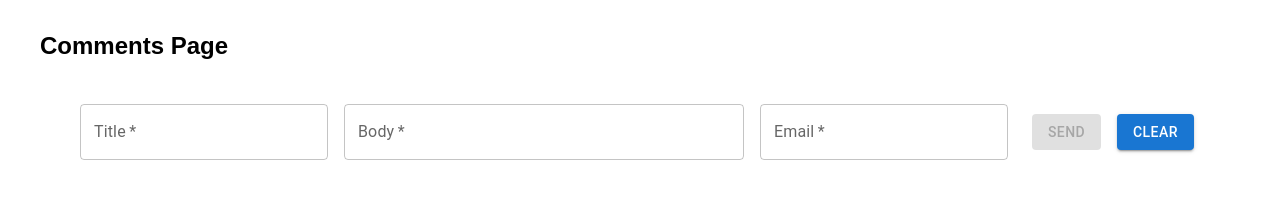
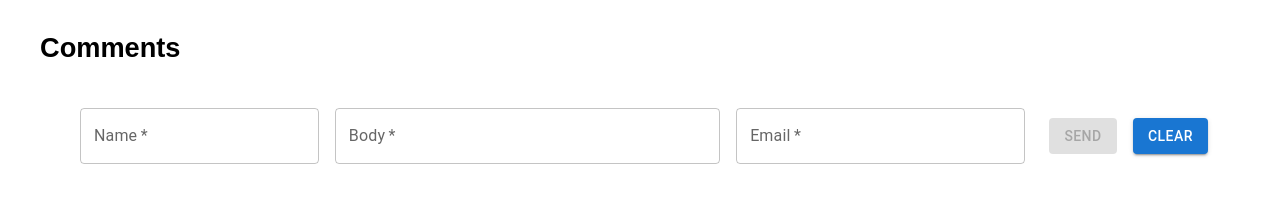
Before and after one commit to nitaiaharoni1/nitai-steps-challenge, a React (Create React App) app: page / in a window 1280 px wide. Shown: the top 197 px of the page. Built offline with nearby package versions, Linux system fonts and the light colour scheme; no server answers.

Commit message:
add comments fixes

```diff
--- a/src/context/CommentsContext/CommentsContext.tsx
+++ b/src/context/CommentsContext/CommentsContext.tsx
@@ -1,23 +1,31 @@
 import { createContext, FC, useEffect, useMemo, useState } from 'react';
 
-import { getCommentsReq } from 'services/commentsService';
-import { IComment } from 'types/interfaces';
+import { getCommentsReq, postCommentsReq } from 'services/commentsService';
+import { IComment, ICommentPost } from 'types/interfaces';
 
 interface ICommentsContext {
   comments: IComment[];
   getComments: () => void;
+  addComment: (comment: ICommentPost) => void;
   isLoading: boolean;
 }
 
 export const CommentsContext = createContext<ICommentsContext>({
   comments: [],
   getComments: () => undefined,
+  addComment: () => undefined,
   isLoading: false,
 });
 
 export const CommentsProvider: FC = ({ children }) => {
   const [comments, setComments] = useState<IComment[]>([]);
   const [isLoading, setIsLoading] = useState(false);
+
+  const addComment = async (comment: ICommentPost) => {
+    setIsLoading(true);
+    await postCommentsReq(comment);
+    getComments();
+  };
 
   const getComments = async () => {
     setIsLoading(true);
@@ -38,8 +46,9 @@ export const CommentsProvider: FC = ({ children }) => {
   const value = useMemo(() => ({
     comments,
     getComments,
+    addComment,
     isLoading,
-  }), [comments, isLoading]);
+  }), [addComment, comments, isLoading]);
 
   return (
     <CommentsContext.Provider value={value}>
--- a/src/pages/commentsPage/CommentsPage.module.scss
+++ b/src/pages/commentsPage/CommentsPage.module.scss
@@ -2,6 +2,6 @@
 
 .header {
   color: $black;
-  font-size: 1.5rem;
+  font-size: 1.7rem;
   font-weight: bold;
 }
--- a/src/pages/commentsPage/CommentsPage.tsx
+++ b/src/pages/commentsPage/CommentsPage.tsx
@@ -3,7 +3,6 @@ import { FC, useContext } from 'react';
 import styles from './CommentsPage.module.scss';
 import { CommentsList } from './components';
 
-import { Loader } from 'components';
 import { CommentsContext } from 'context';
 
 export const CommentsPage: FC = () => {
@@ -11,7 +10,7 @@ export const CommentsPage: FC = () => {
 
   return (
     <>
-      <div className={styles.header}>Comments Page</div>
+      <div className={styles.header}>Comments</div>
 
       <CommentsList comments={comments} />
     </>
--- a/src/pages/commentsPage/components/CommentsAddComment/CommentsAddComment.tsx
+++ b/src/pages/commentsPage/components/CommentsAddComment/CommentsAddComment.tsx
@@ -1,28 +1,33 @@
 import { Box, Button, TextField } from '@mui/material';
-import { ChangeEvent, FC, useState } from 'react';
+import { ChangeEvent, FC, useContext, useState } from 'react';
 
 import styles from './CommentsAddComment.module.scss';
 
+import { CommentsContext } from 'context';
 import colors from 'themes/colors.module.scss';
+import { validateEmail } from 'utils/validateEmail';
 
 enum InputsTypes {
-  title = 'title',
+  name = 'name',
   body = 'body',
   email = 'email',
 }
 
 export const CommentsAddComment: FC = () => {
-  const [title, setTitle] = useState('');
+  const { addComment } = useContext(CommentsContext);
+
+  const [name, setName] = useState('');
   const [body, setBody] = useState('');
   const [email, setEmail] = useState('');
 
-  const isSubmitDisabled = !title || !body || !email;
+  const isEmailValid = validateEmail(email);
+  const isSubmitDisabled = !name || !body || !email || !isEmailValid;
 
   const handleInputChanged = (e: ChangeEvent<any>) => {
     const { id, value } = e.target;
     switch (id) {
-      case InputsTypes.title:
-        setTitle(value);
+      case InputsTypes.name:
+        setName(value);
         break;
       case InputsTypes.body:
         setBody(value);
@@ -35,16 +40,19 @@ export const CommentsAddComment: FC = () => {
     }
   };
 
-  const handleClear = (e: any) => {
-    e.preventDefault();
-    setTitle('');
+  const handleClear = () => {
+    setName('');
     setBody('');
     setEmail('');
   };
 
-  const handleSubmit = (e: any) => {
-    e.preventDefault();
-    console.log(title, body, email);
+  const handleSubmit = () => {
+    addComment({
+      name,
+      body,
+      email,
+    });
+    handleClear();
   };
 
   return (
@@ -56,12 +64,12 @@ export const CommentsAddComment: FC = () => {
     >
       <div className={styles.inputs}>
         <TextField
-          id={InputsTypes.title}
-          label='Title'
+          id={InputsTypes.name}
+          label='Name'
           onChange={handleInputChanged}
           required
           sx={{ m: 1 }}
-          value={title}
+          value={name}
         />
 
         <TextField
@@ -79,11 +87,16 @@ export const CommentsAddComment: FC = () => {
         />
 
         <TextField
+          autoComplete='email'
+          error={!isEmailValid && !!email}
           id={InputsTypes.email}
           label='Email'
           onChange={handleInputChanged}
           required
-          sx={{ m: 1 }}
+          sx={{
+            m: 1,
+            width: 300,
+          }}
           value={email}
         />
       </div>
--- a/src/pages/commentsPage/components/CommentsList/CommentsList.tsx
+++ b/src/pages/commentsPage/components/CommentsList/CommentsList.tsx
@@ -3,8 +3,6 @@ import InfiniteScroll from 'react-infinite-scroller';
 
 import { CommentsAddComment } from '../CommentsAddComment/CommentsAddComment';
 import { CommentsListItem } from '../CommentsListItem/CommentsListItem';
-
-import styles from './CommentsList.module.scss';
 
 import { Loader } from 'components';
 import { IComment } from 'types';
--- a/src/services/commentsService/commentsService.ts
+++ b/src/services/commentsService/commentsService.ts
@@ -2,12 +2,18 @@ import axios from 'axios';
 
 import { constants } from '../constants';
 
-import { IComment } from 'types/interfaces';
+import { IComment, ICommentPost } from 'types/interfaces';
 
-const { base, comments } = constants.api;
+const { base, comments, stepsBase, testAssignComment } = constants.api;
 
 export const getCommentsReq = async (): Promise<IComment[] | undefined> => {
-  const res = await axios.get(`${base}/${comments}`, {});
+  const res = await axios.get(`${base}/${comments}`);
   if (!res?.data) return undefined;
   return res?.data;
 };
+
+export const postCommentsReq = async (comment: ICommentPost): Promise<any> => {
+  const res = await axios.post(`${stepsBase}/${testAssignComment}`, comment);
+  if (!res?.data) return undefined;
+  return res?.data;
+};
--- a/src/services/constants.ts
+++ b/src/services/constants.ts
@@ -1,6 +1,8 @@
 export const constants = {
   api: {
     base: 'https://jsonplaceholder.typicode.com',
+    stepsBase: 'https://test.steps.me/test',
     comments: 'comments',
+    testAssignComment: 'testAssignComment',
   },
 };
--- /dev/null
+++ b/src/utils/validateEmail.ts
@@ -0,0 +1,5 @@
+/* eslint-disable */
+export const validateEmail = (email: string) => {
+  const re = /^(([^<>()\[\]\\.,;:\s@"]+(\.[^<>()\[\]\\.,;:\s@"]+)*)|(".+"))@((\[[0-9]{1,3}\.[0-9]{1,3}\.[0-9]{1,3}\.[0-9]{1,3}\])|(([a-zA-Z\-0-9]+\.)+[a-zA-Z]{2,}))$/;
+  return re.test(String(email).toLowerCase());
+};
```
Also changed, not shown: src/types/interfaces/IComment.ts (+6 -3 lines).
